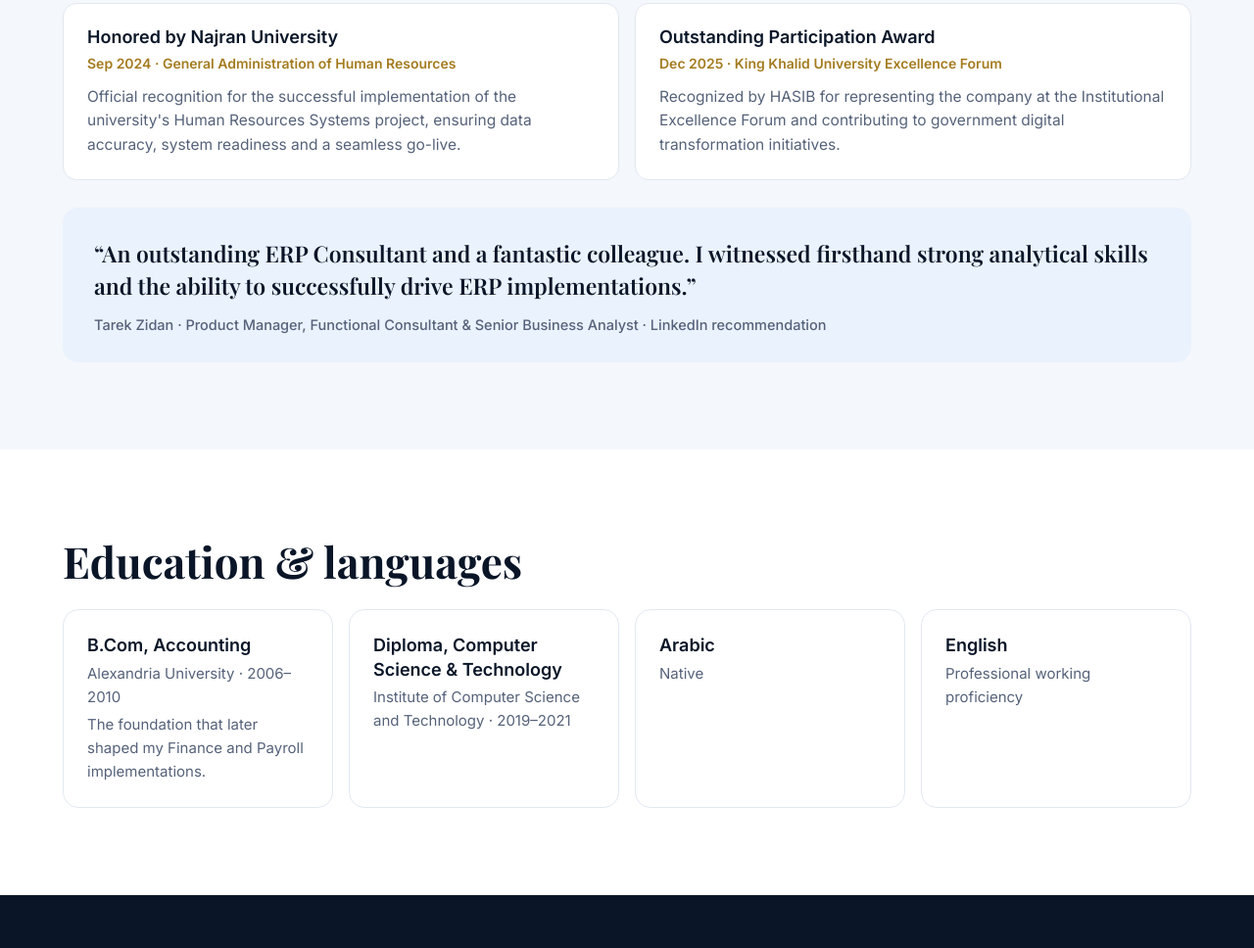
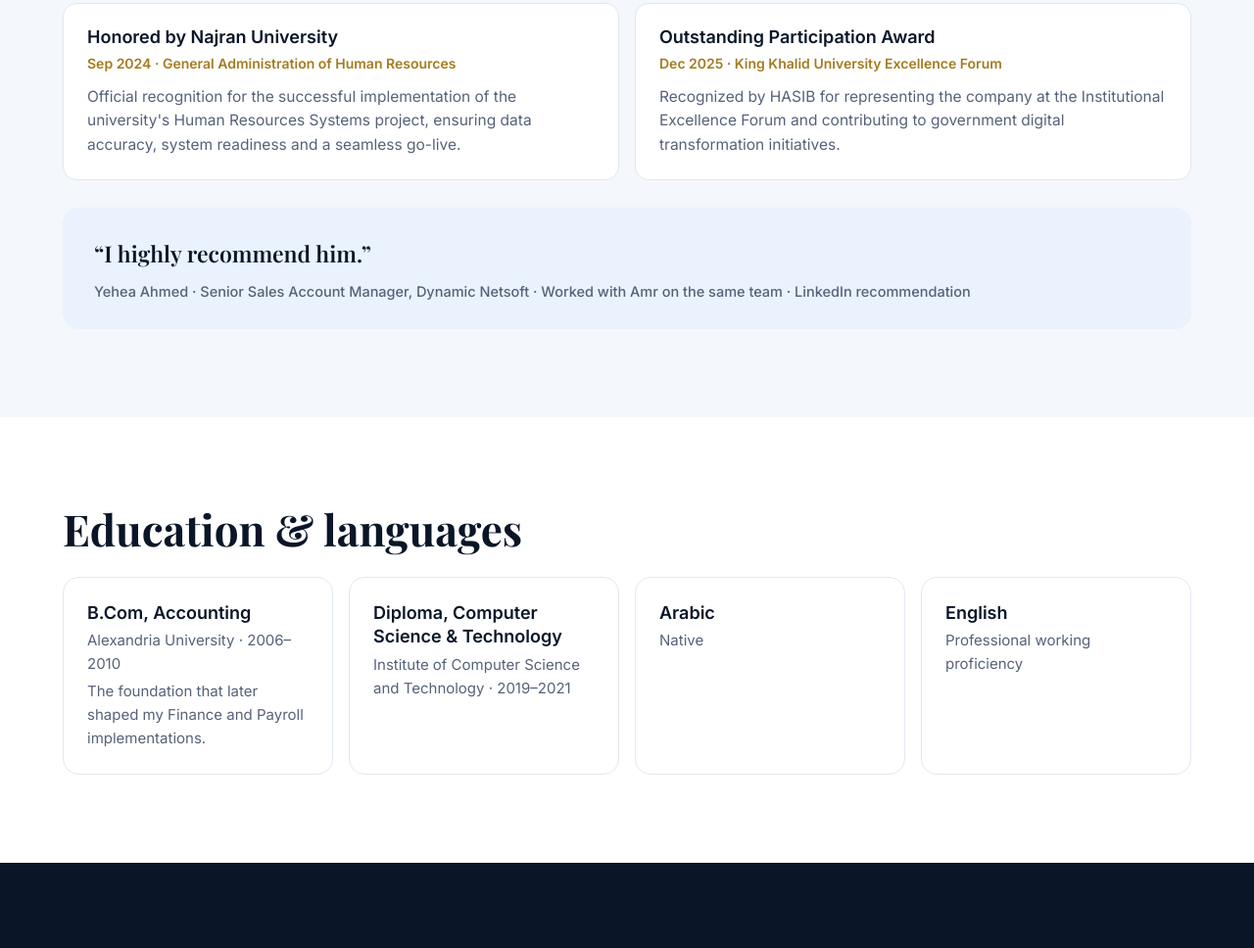
Before and after one commit to AmrHefzy88/amrhefzy, a plain HTML site: page index.html in a window 1280 px wide. Shown: the part 7821-8789 px from the top of the page at 98% size. Drawn offline with nearby package versions, Linux system fonts and the light colour scheme.

Commit message:
Show Yehea Ahmed's LinkedIn recommendation
Co-Authored-By: Claude Opus 5.5 <noreply@anthropic.com>
Claude-Session: https://claude.ai/code/session_01Vi4CdEAx1jZLUgugwPhVQD

```diff
--- a/index.html
+++ b/index.html
@@ -289,8 +289,8 @@ footer.f{background:var(--navy);border-top:1px solid #1D2D48;padding:22px max(5v
   <h2 class="rv">Recognition</h2>
   <p class="lead rv">Acknowledged by the clients and the company I deliver for.</p>
   <div class="two" id="awards"></div>
-  <blockquote class="rv">“An outstanding ERP Consultant and a fantastic colleague. I witnessed firsthand strong analytical skills and the ability to successfully drive ERP implementations.”
-    <footer>Tarek Zidan · Product Manager, Functional Consultant &amp; Senior Business Analyst · LinkedIn recommendation</footer>
+  <blockquote class="rv">“I highly recommend him.”
+    <footer>Yehea Ahmed · Senior Sales Account Manager, Dynamic Netsoft · Worked with Amr on the same team · LinkedIn recommendation</footer>
   </blockquote>
 </div></section>
 
```
